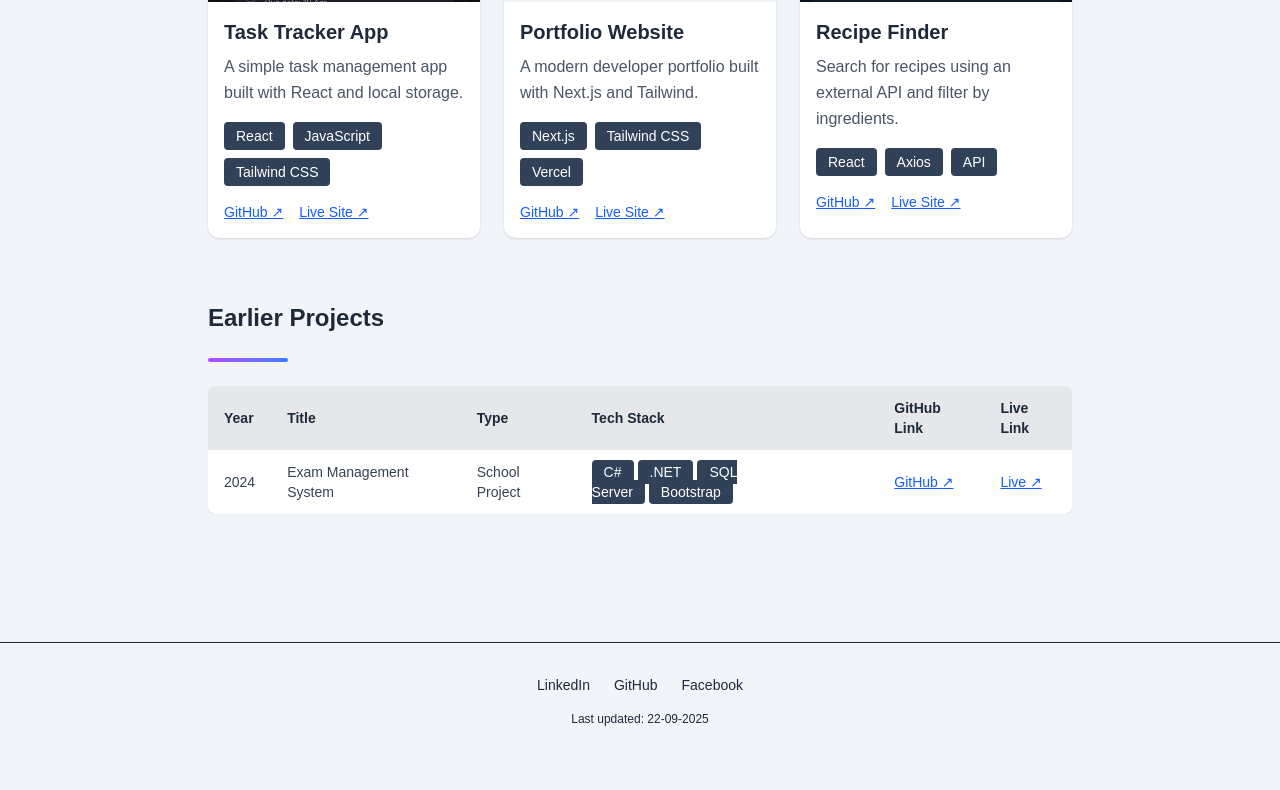
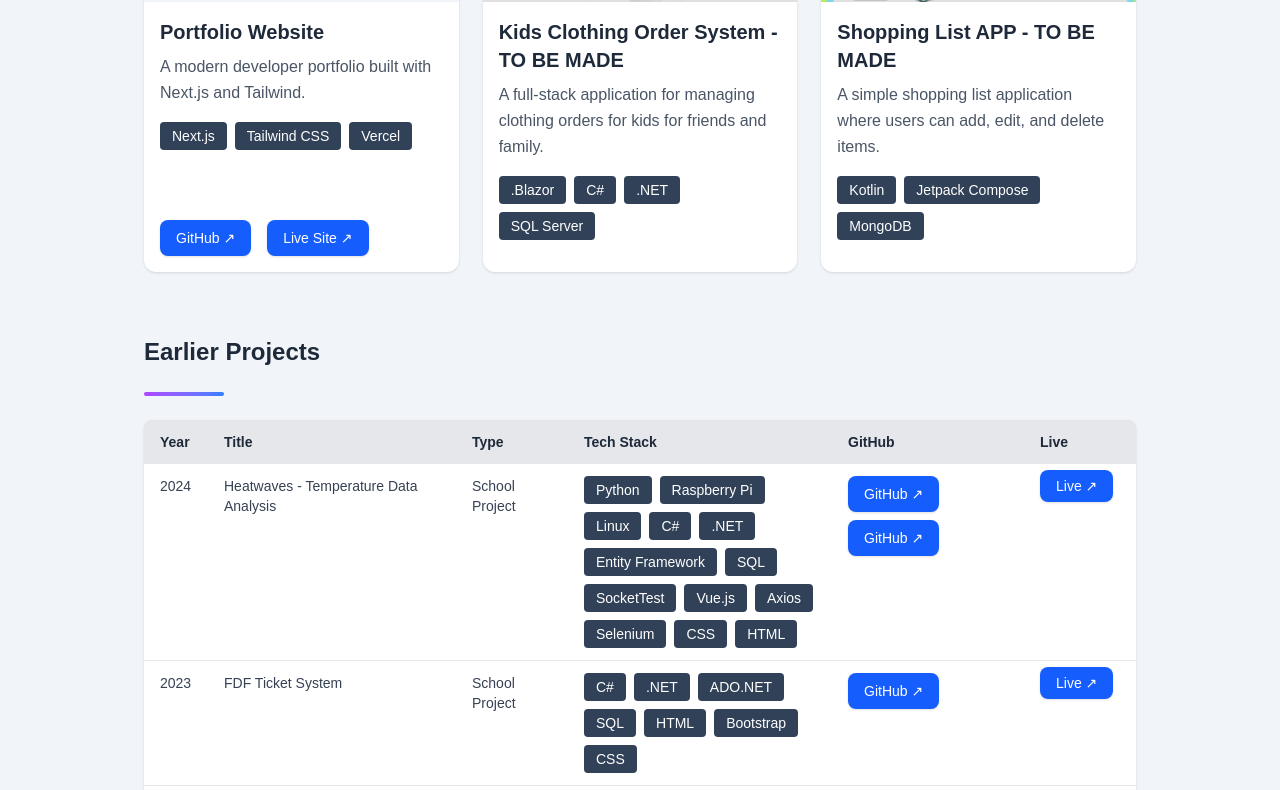
Before and after one commit to Nuggitt/portfolio-nextjs, a Next.js app: page /projects in a window 1280 px wide. Shown: the part 460-1250 px from the top of the page. Built offline with nearby package versions, Linux system fonts and the light colour scheme.

Commit message:
Fixed badges on layout and added future projects.

```diff
--- a/src/app/globals.css
+++ b/src/app/globals.css
@@ -78,7 +78,7 @@ footer p {
 
 /* ===== Projects ===== */
 .projects-page {
-  @apply max-w-6xl mx-auto px-4 py-12 sm:py-16;
+  @apply max-w-5xl mx-auto px-4 py-12 sm:py-16;
 }
 .projects-title {
   @apply text-4xl font-bold mb-10 text-center;
@@ -94,7 +94,8 @@ footer p {
   @apply w-full h-40 object-cover;
 } /* h-30 → h-40 */
 .project-content {
-  @apply p-4 flex-1;
+  /* før: @apply p-4 flex-1; */
+  @apply p-4 flex flex-col flex-1; /* ⬅️ gør den til flex container + fyld højden */
 }
 .project-title {
   @apply text-xl font-bold mb-2;
--- a/src/app/page.js
+++ b/src/app/page.js
@@ -8,7 +8,7 @@ import ResumeMenuInline from "@/components/resumeMenuInline";
 export const metadata = {
   title: "Philip | Fullstack .NET & React Developer",
   description:
-    "Recently graduated Computer Science AP full‑stack developer building fast, scalable, and user‑friendly web apps with .NET, C#, React/Next.js, SQL, and Tailwind.",
+    "Recently graduated Computer Science AP full-stack developer building fast, scalable, and user-friendly web apps with .NET, C#, React/Next.js, SQL, and Tailwind.",
   alternates: { canonical: "/" },
   openGraph: {
     title: "Philip — Fullstack .NET & React Developer",
@@ -20,15 +20,20 @@ export const metadata = {
 };
 
 export default function HomePage() {
-  const badges = [
+  // 🔹 Core + Secondary badges
+  const primaryBadges = [
+    "C#",
     ".NET",
-    "C#",
+    "ASP.NET",
+    "Entity Framework",
+    "SQL",
     "React",
     "Next.js",
-    "SQL",
+    "TypeScript",
     "Tailwind CSS",
     "Git",
   ];
+  const secondaryBadges = ["Docker", "Azure", "GitHub Actions", "Vercel"];
 
   return (
     <main className="mx-auto max-w-5xl px-4 sm:px-6 lg:px-8 py-20">
@@ -54,53 +59,73 @@ export default function HomePage() {
         </div>
       </section>
 
-      {/* HIGHLIGHTS (uses same card style as About) */}
+      {/* HIGHLIGHTS */}
       <section className="mt-20">
         <h2 className="text-2xl sm:text-3xl font-semibold mb-8 text-center">
           Highlights
         </h2>
 
         <div className="grid md:grid-cols-3 gap-6">
-          <div className="card h-full transition hover:shadow-md hover:-translate-y-0.5">
-            <h3 className="card-title-md">Full-stack Development</h3>
-            <p className="text-muted">
-              Scalable .NET APIs with clean architecture + modern React/Next.js
-              frontends.
-            </p>
-          </div>
-
-          <div className="card h-full transition hover:shadow-md hover:-translate-y-0.5">
-            <h3 className="card-title-md">Production-minded</h3>
-            <p className="text-muted">
-              Focus on performance, DX, accessibility, and responsive design.
-            </p>
-          </div>
-
+          {/* Recent Graduate */}
           <div className="card h-full transition hover:shadow-md hover:-translate-y-0.5">
             <h3 className="card-title-md">Recent Graduate</h3>
             <p className="text-muted">
               Computer Science AP — comfortable from idea to deployment.
             </p>
           </div>
+
+          {/* Portfolio almost production-ready */}
+          <div className="card h-full transition hover:shadow-md hover:-translate-y-0.5">
+            <h3 className="card-title-md">
+              Portfolio: almost production-ready
+            </h3>
+            <p className="text-muted">
+              Dark, minimal Next.js + Tailwind build with unified theming and
+              SEO configured (title, description, canonical, Open&nbsp;Graph).
+              Final polish before production deploy.
+            </p>
+          </div>
+
+          {/* React & Next.js certifications */}
+          <div className="card h-full transition hover:shadow-md hover:-translate-y-0.5">
+            <h3 className="card-title-md">React & Next.js certifications</h3>
+            <p className="text-muted">
+              Completed LinkedIn Learning courses in React and Next.js; applying
+              them directly in new projects.
+            </p>
+            <Link href="/skills" className="btn-blue mt-4 inline-block">
+              See certificates
+            </Link>
+          </div>
         </div>
       </section>
 
-      {/* QUICK TECH BADGES */}
-      <section className="mt-16">
-        <h2 className="sr-only">Technologies</h2>
+      {/* TECH BADGES */}
+      <section className="mt-16" aria-labelledby="tech-heading">
+        <h2 id="tech-heading" className="sr-only">
+          Technologies
+        </h2>
+
+        {/* Core stack */}
         <div className="flex flex-wrap justify-center gap-3">
-          {badges.map((t) => (
-            <span
-              key={t}
-              className="px-3 py-1 rounded-lg text-sm font-medium bg-slate-700 text-white dark:bg-gray-700 dark:text-white"
-            >
+          {primaryBadges.map((t) => (
+            <span key={t} className="badge">
+              {t}
+            </span>
+          ))}
+        </div>
+
+        {/* Tooling & Cloud */}
+        <div className="mt-4 flex flex-wrap justify-center gap-3">
+          {secondaryBadges.map((t) => (
+            <span key={t} className="badge">
               {t}
             </span>
           ))}
         </div>
       </section>
 
-      {/* CLOSING CTA */}
+      {/* CTA */}
       <section className="mt-20 text-center">
         <h2 className="text-2xl sm:text-3xl font-semibold mb-4">
           Let&apos;s build something great together
--- a/src/app/projects/page.js
+++ b/src/app/projects/page.js
@@ -1,47 +1,81 @@
 export default function ProjectsPage() {
   const currentProjects = [
-    {
-      title: "Task Tracker App",
-      description:
-        "A simple task management app built with React and local storage.",
-      tech: ["React", "JavaScript", "Tailwind CSS"],
-      github: "https://github.com/yourusername/task-tracker",
-      live: "https://example.com/task-tracker",
-      image: "/images/ChatGPT Image 22. aug. 2025, 10.56.04.png",
-    },
     {
       title: "Portfolio Website",
       description:
         "A modern developer portfolio built with Next.js and Tailwind.",
       tech: ["Next.js", "Tailwind CSS", "Vercel"],
-      github: "https://github.com/yourusername/portfolio",
+      github: "https://github.com/Nuggitt/portfolio-nextjs",
       live: "https://example.com/portfolio",
       image: "/images/portfolio-white.png",
     },
     {
-      title: "Recipe Finder",
+      title: "Kids Clothing Order System - TO BE MADE",
       description:
-        "Search for recipes using an external API and filter by ingredients.",
-      tech: ["React", "Axios", "API"],
-      github: "https://github.com/yourusername/recipe-finder",
-      live: "https://example.com/recipe-finder",
-      image: "/images/ChatGPT Image 22. aug. 2025, 11.10.28.png",
+        "A full-stack application for managing clothing orders for kids for friends and family.",
+      tech: [".Blazor", "C#", ".NET", "SQL Server"],
+      github: "",
+      live: "",
+      image: "/images/ideaimage.png",
+    },
+    {
+      title: "Shopping List APP - TO BE MADE",
+      description:
+        "A simple shopping list application where users can add, edit, and delete items.",
+      tech: ["Kotlin", "Jetpack Compose", "MongoDB"],
+      github: "",
+      live: "",
+      image: "/images/shoppinglist.png",
     },
   ];
 
   const earlierProjects = [
     {
+      year: 2022,
+      title: "Shark Gaming Website",
+      type: "School Project",
+      tech: ["C#", ".NET", "HTML", "CSS", "JSON", "Bootstrap"],
+      github: "https://github.com/Nuggitt/SharkGaming",
+      live: "https://example.com/exam-system",
+    },
+    {
+      year: 2023,
+      title: "FDF Ticket System",
+      type: "School Project",
+      tech: ["C#", ".NET", "ADO.NET", "SQL", "HTML", "Bootstrap", "CSS"],
+      github: "https://github.com/Nuggitt/LodSalgsSystemFDF",
+      live: "https://example.com/fdf-ticket-system",
+    },
+    {
       year: 2024,
-      title: "Exam Management System",
+      title: "Heatwaves - Temperature Data Analysis",
       type: "School Project",
-      tech: ["C#", ".NET", "SQL Server", "Bootstrap"],
-      github: "https://github.com/yourusername/exam-system",
-      live: "https://example.com/exam-system",
+      tech: [
+        "Python",
+        "Raspberry Pi",
+        "Linux",
+        "C#",
+        ".NET",
+        "Entity Framework",
+        "SQL",
+        "SocketTest",
+        "Vue.js",
+        "Axios",
+        "Selenium",
+        "CSS",
+        "HTML",
+      ],
+      github: [
+        "https://github.com/Nuggitt/HeatWaves",
+        "https://github.com/Nuggitt/HtmlHeatWave",
+      ],
+      live: "https://example.com/heatwaves",
     },
   ];
 
   return (
-    <main className="page-main">
+    <main className="projects-page">
+      {/* <– bredere container (6xl) */}
       <h1 className="page-title">Projects</h1>
       <div className="title-accent" />
 
@@ -67,21 +101,25 @@ export default function ProjectsPage() {
                     </span>
                   ))}
                 </div>
-                <div className="project-links">
+                <div className="project-links mt-auto flex flex-wrap gap-2">
+                  {typeof project.github === "string" &&
+                    project.github.trim().startsWith("http") && (
                       <a
                         href={project.github}
                         target="_blank"
                         rel="noopener noreferrer"
-                    className="project-link"
+                        className="btn-blue"
                       >
                         GitHub ↗
                       </a>
-                  {project.live && (
+                    )}
+                  {typeof project.live === "string" &&
+                    project.live.trim().startsWith("http") && (
                       <a
                         href={project.live}
                         target="_blank"
                         rel="noopener noreferrer"
-                      className="project-link"
+                        className="btn-blue"
                       >
                         Live Site ↗
                       </a>
@@ -97,40 +135,151 @@ export default function ProjectsPage() {
       <section className="earlier-projects">
         <h2 className="section-heading">Earlier Projects</h2>
         <div className="title-accent-left" />
-        <div className="overflow-x-auto">
-          <table className="project-table">
+
+        {/* MOBILE: stacked cards (vises kun < md) */}
+        <div className="md:hidden space-y-4">
+          {earlierProjects
+            .sort((a, b) => b.year - a.year)
+            .map((proj, i) => (
+              <article
+                key={i}
+                className="rounded-2xl border border-gray-200 dark:border-gray-800 p-4 bg-white/5 backdrop-blur-sm"
+              >
+                <header className="flex items-start justify-between gap-3">
+                  <div>
+                    <h3 className="text-base font-semibold">{proj.title}</h3>
+                    <p className="text-sm text-gray-500 dark:text-gray-400">
+                      {proj.year} · {proj.type}
+                    </p>
+                  </div>
+                </header>
+
+                {/* Tech */}
+                <div className="mt-3 flex flex-wrap gap-2">
+                  {proj.tech.map((t, j) => (
+                    <span key={j} className="tag text-xs">
+                      {t}
+                    </span>
+                  ))}
+                </div>
+
+                {/* Links */}
+                <div className="mt-4 flex flex-wrap gap-2">
+                  {Array.isArray(proj.github) ? (
+                    proj.github.map((link) => {
+                      const label = link.split("/").pop();
+                      return (
+                        <a
+                          key={link}
+                          href={link}
+                          target="_blank"
+                          rel="noopener noreferrer"
+                          className="btn-blue"
+                          title={label}
+                          aria-label={`Open ${label} on GitHub`}
+                        >
+                          GitHub ↗
+                        </a>
+                      );
+                    })
+                  ) : proj.github ? (
+                    <a
+                      href={proj.github}
+                      target="_blank"
+                      rel="noopener noreferrer"
+                      className="btn-blue"
+                      title={proj.github.split("/").pop() || "GitHub"}
+                      aria-label={`Open ${
+                        proj.github.split("/").pop() || "repo"
+                      } on GitHub`}
+                    >
+                      GitHub ↗
+                    </a>
+                  ) : null}
+
+                  {proj.live && (
+                    <a
+                      href={proj.live}
+                      target="_blank"
+                      rel="noopener noreferrer"
+                      className="btn-blue"
+                    >
+                      Live ↗
+                    </a>
+                  )}
+                </div>
+              </article>
+            ))}
+        </div>
+
+        {/* DESKTOP: table (vises kun ≥ md) */}
+        <div className="hidden md:block">
+          <div className="overflow-x-visible">
+            <table className="project-table md:table-fixed w-full">
               <thead>
                 <tr className="table-header">
-                <th>Year</th>
-                <th>Title</th>
-                <th>Type</th>
+                  <th className="w-16">Year</th>
+                  <th className="w-1/4">Title</th>
+                  <th className="w-28">Type</th>
                   <th>Tech Stack</th>
-                <th>GitHub Link</th>
-                <th>Live Link</th>
+                  <th className="w-48">GitHub</th>
+                  <th className="w-28">Live</th>
                 </tr>
               </thead>
               <tbody>
-              {earlierProjects.map((proj, i) => (
-                <tr key={i} className="table-row">
+                {earlierProjects
+                  .sort((a, b) => b.year - a.year)
+                  .map((proj, i) => (
+                    <tr
+                      key={i}
+                      className="table-row align-top border-b border-gray-200 dark:border-gray-700 last:border-b-0"
+                    >
                       <td>{proj.year}</td>
                       <td className="font-medium">{proj.title}</td>
                       <td>{proj.type}</td>
                       <td>
+                        <div className="flex flex-wrap gap-2">
                           {proj.tech.map((t, j) => (
-                      <span key={j} className="tag mr-1">
+                            <span key={j} className="tag">
                               {t}
                             </span>
                           ))}
+                        </div>
                       </td>
                       <td>
+                        <div className="flex flex-wrap gap-2">
+                          {Array.isArray(proj.github) ? (
+                            proj.github.map((link) => {
+                              const label = link.split("/").pop();
+                              return (
+                                <a
+                                  key={link}
+                                  href={link}
+                                  target="_blank"
+                                  rel="noopener noreferrer"
+                                  className="btn-blue"
+                                  title={label}
+                                  aria-label={`Open ${label} on GitHub`}
+                                >
+                                  GitHub ↗
+                                </a>
+                              );
+                            })
+                          ) : proj.github ? (
                             <a
                               href={proj.github}
                               target="_blank"
                               rel="noopener noreferrer"
-                      className="project-link"
+                              className="btn-blue"
+                              title={proj.github.split("/").pop() || "GitHub"}
+                              aria-label={`Open ${
+                                proj.github.split("/").pop() || "repo"
+                              } on GitHub`}
                             >
                               GitHub ↗
                             </a>
+                          ) : null}
+                        </div>
                       </td>
                       <td>
                         {proj.live && (
@@ -138,7 +287,7 @@ export default function ProjectsPage() {
                             href={proj.live}
                             target="_blank"
                             rel="noopener noreferrer"
-                        className="project-link"
+                            className="btn-blue"
                           >
                             Live ↗
                           </a>
@@ -149,6 +298,7 @@ export default function ProjectsPage() {
               </tbody>
             </table>
           </div>
+        </div>
       </section>
     </main>
   );
```
Also changed, not shown: public/images/ideaimage.png (added), public/images/shoppinglist.png (added). Lines whose indentation alone changed are shown as unchanged.
